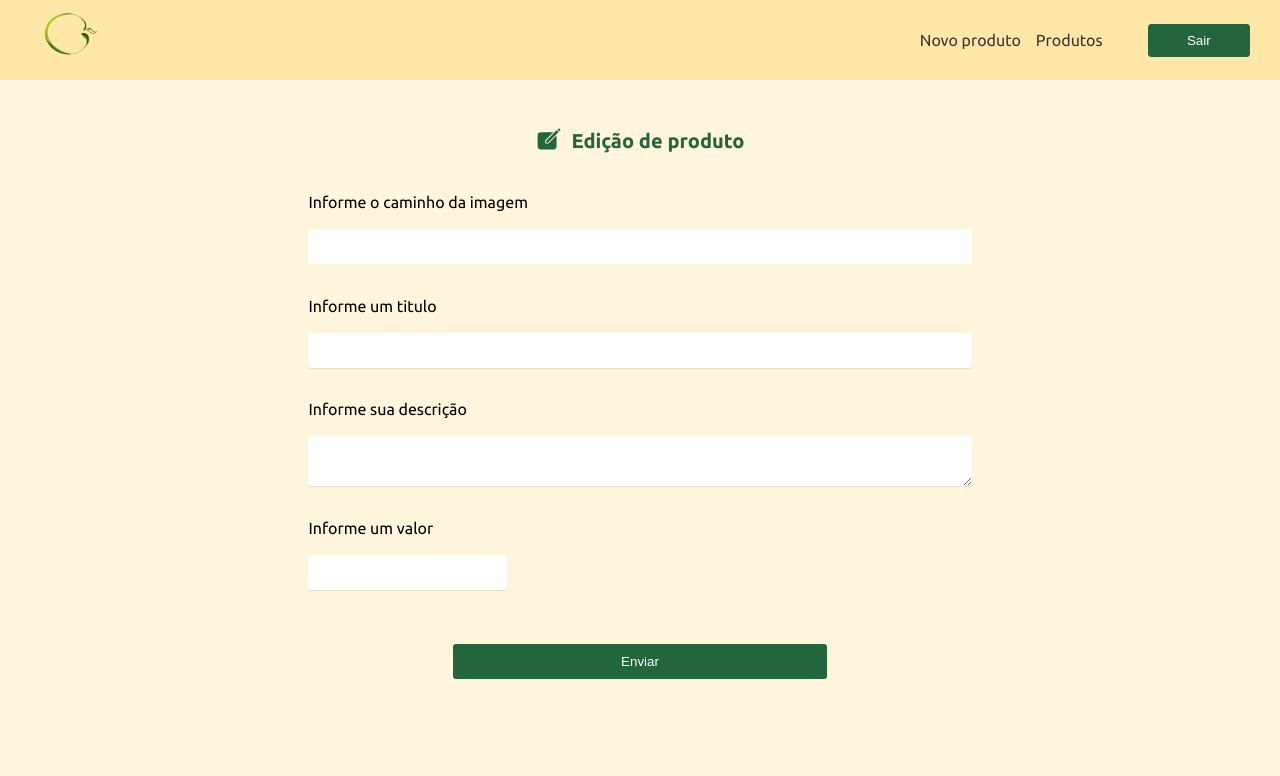
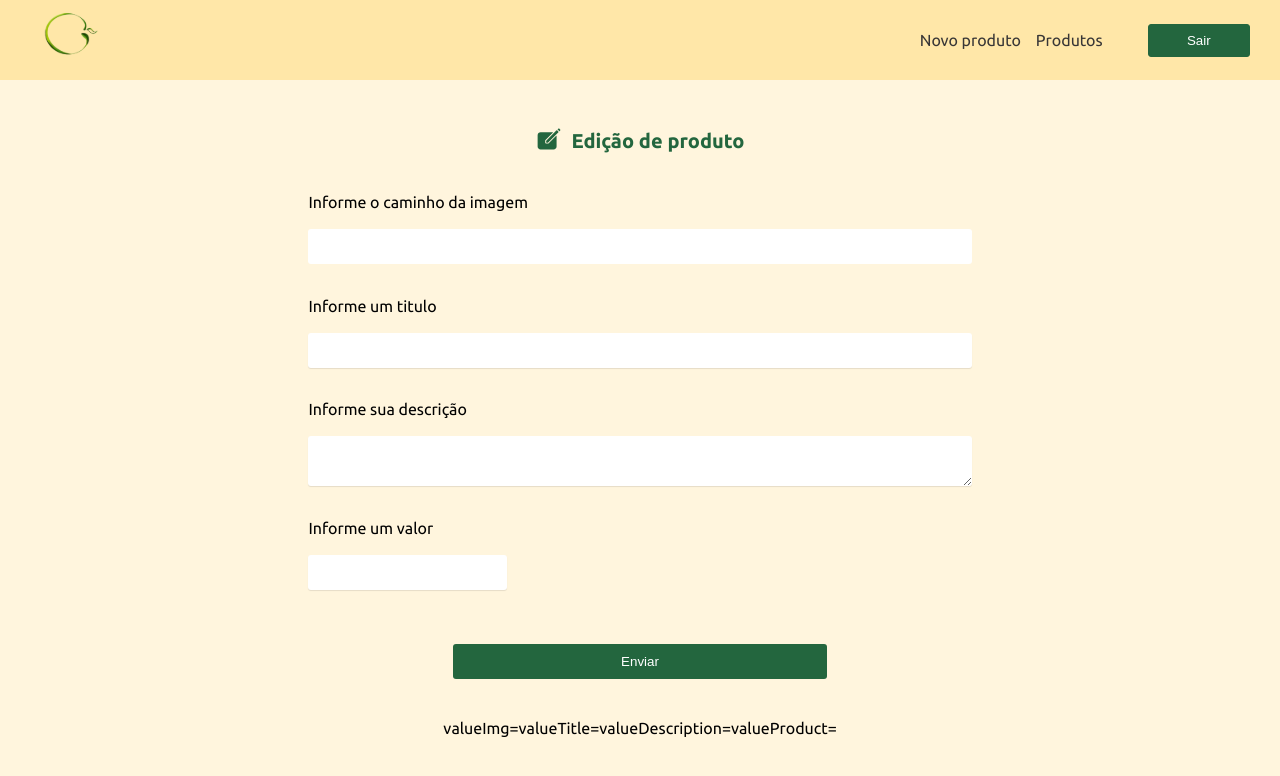
Before and after one commit to juvigh/gaia-organicos, a React (Vite) app: page /edit_product/1 in a window 1280 px wide. Shown: the top 776 px of the page. Built offline with nearby package versions, Linux system fonts and the light colour scheme; no server answers.

Commit message:
pegando informações do produto

```diff
--- a/src/pages/Product/EditProduct/EditProductPage.jsx
+++ b/src/pages/Product/EditProduct/EditProductPage.jsx
@@ -10,6 +10,7 @@ import { Container } from "../style";
 function EditProduct() {
   const { id } = useParams();
   const [user, setUser] = useState([]);
+  const [product, setProduct] = useState([]);
   const userStorage = localStorage.getItem("user");
   const userId = JSON.parse(userStorage);
 
@@ -25,14 +26,23 @@ function EditProduct() {
       600;
   }
 
+  async function getAnProduct() {
+    const res = await axios.get(`http://localhost:5400/product/${id}`);
+    setProduct(res.data.product[0]);
+  }
   useEffect(() => {
     getAnUser();
+    getAnProduct();
   }, [id]);
 
   return (
     <Container>
       <Header />
       <FormProduct titleForm="Edição" />
+        valueImg={product.img}
+        valueTitle={product.title}
+        valueDescription={product.description}
+        valueProduct={product.value}
     </Container>
   );
 }
```
